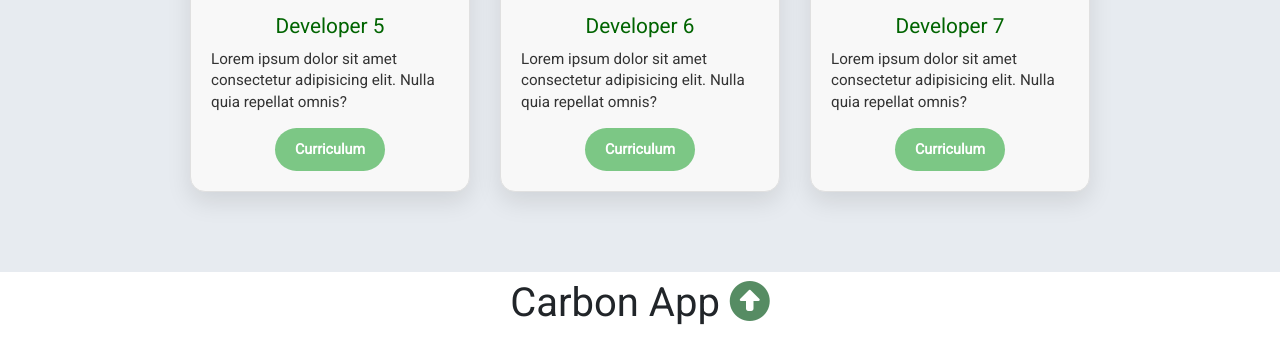
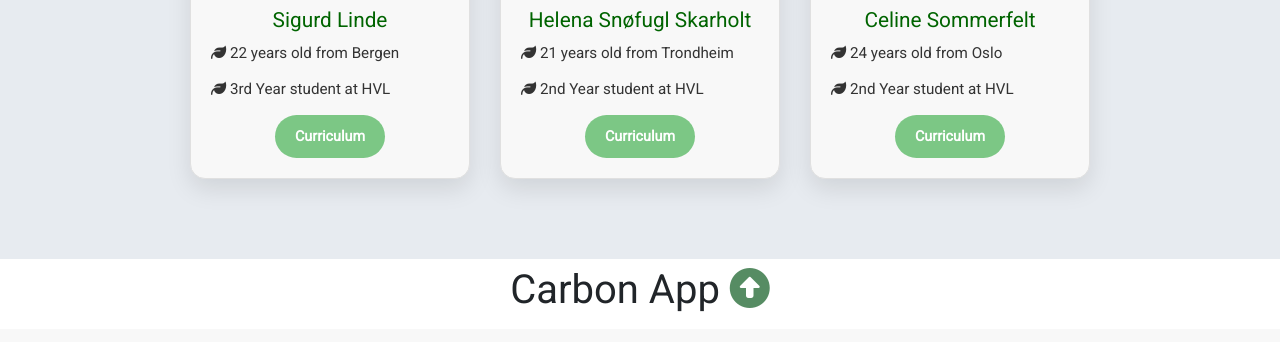
Before and after one commit to wboroy/carbon_app_2025, a Flask app: page /about_us in a window 1280 px wide. Shown: the part 1285-1627 px from the top of the page. After the commit the page ends 1597 px from the top, so only its background shows below. Run offline with Flask 2, Linux system fonts and the light colour scheme; some libraries are stand-ins or nearby versions.

Commit message:
Add files via upload

```diff
--- a/capp/templates/About_us.html
+++ b/capp/templates/About_us.html
@@ -5,7 +5,7 @@
 <section class="section_header_home" style="background: #b9eccd;">
   <div class="hero_overlay" style="background: rgba(0,0,0,0.1);">
     <div class="container hero_content">
-      <h1><span class="highlight">About</span> Us</h1>
+      <h1><span class="highlight">About Us</span></h1>
       <p>
         Meet the team behind Carbon App. We are dedicated to creating tools that help
         individuals and organizations understand and reduce their carbon footprint.
@@ -18,7 +18,7 @@
 <!-- Developers / Team Section -->
 <section class="section_developers">
   <div class="container">
-    <h1>Our Team</h1>
+    <h1>Meet our team</h1>
     <p>
       Our team of economists and developers is passionate about sustainable solutions and innovative tools to calculate and reduce carbon emissions.
     </p>
@@ -27,56 +27,63 @@
       <!-- Developer 1 -->
       <div class="box">
         <img src="https://randomuser.me/api/portraits/men/10.jpg" alt="Developer 1">
-        <h3>Developer 1</h3>
-        <p>Lorem ipsum dolor sit amet consectetur adipisicing elit. Nulla quia repellat omnis?</p>
+        <h3>Ivan Nenadovic</h3>
+        <p><i class="fa-solid fa-leaf"></i> 21 years old from Bergen</p>
+        <p><i class="fa-solid fa-leaf"></i> 3rd Year student at HVL</p>
         <a class="btn_developers" href="#" target="_blank">Curriculum</a>
       </div>
 
       <!-- Developer 2 -->
       <div class="box">
         <img src="https://randomuser.me/api/portraits/men/10.jpg" alt="Developer 2">
-        <h3>Developer 2</h3>
-        <p>Lorem ipsum dolor sit amet consectetur adipisicing elit. Nulla quia repellat omnis?</p>
+        <h3>Danny Hoang Nguyen</h3>
+        <p><i class="fa-solid fa-leaf"></i> 21 years old from Bergen</p>
+        <p><i class="fa-solid fa-leaf"></i> 3rd Year student at HVL</p>
         <a class="btn_developers" href="#" target="_blank">Curriculum</a>
       </div>
 
       <!-- Developer 3 -->
       <div class="box">
         <img src="https://randomuser.me/api/portraits/men/10.jpg" alt="Developer 3">
-        <h3>Developer 3</h3>
-        <p>Lorem ipsum dolor sit amet consectetur adipisicing elit. Nulla quia repellat omnis?</p>
+        <h3>Håvard Heggebø Tveita</h3>
+        <p><i class="fa-solid fa-leaf"></i> 21 years old from Ølen</p>
+        <p><i class="fa-solid fa-leaf"></i> 3rd Year student at HVL</p>
         <a class="btn_developers" href="#" target="_blank">Curriculum</a>
       </div>
 
       <!-- Developer 4 -->
       <div class="box">
         <img src="https://randomuser.me/api/portraits/men/10.jpg" alt="Developer 4">
-        <h3>Developer 4</h3>
-        <p>Lorem ipsum dolor sit amet consectetur adipisicing elit. Nulla quia repellat omnis?</p>
+        <h3>William Borøy</h3>
+        <p><i class="fa-solid fa-leaf"></i> 23 years old from Kristiansand</p>
+        <p><i class="fa-solid fa-leaf"></i> 3rd Year student at HVL</p>
         <a class="btn_developers" href="#" target="_blank">Curriculum</a>
       </div>
 
       <!-- Developer 5 -->
       <div class="box">
         <img src="https://randomuser.me/api/portraits/men/10.jpg" alt="Developer 5">
-        <h3>Developer 5</h3>
-        <p>Lorem ipsum dolor sit amet consectetur adipisicing elit. Nulla quia repellat omnis?</p>
+        <h3>Sigurd Linde</h3>
+        <p><i class="fa-solid fa-leaf"></i> 22 years old from Bergen</p>
+        <p><i class="fa-solid fa-leaf"></i> 3rd Year student at HVL</p>
         <a class="btn_developers" href="#" target="_blank">Curriculum</a>
       </div>
 
       <!-- Developer 6 -->
       <div class="box">
         <img src="https://randomuser.me/api/portraits/men/10.jpg" alt="Developer 6">
-        <h3>Developer 6</h3>
-        <p>Lorem ipsum dolor sit amet consectetur adipisicing elit. Nulla quia repellat omnis?</p>
+        <h3>Helena Snøfugl Skarholt</h3>
+        <p><i class="fa-solid fa-leaf"></i> 21 years old from Trondheim</p>
+        <p><i class="fa-solid fa-leaf"></i> 2nd Year student at HVL</p>
         <a class="btn_developers" href="#" target="_blank">Curriculum</a>
       </div>
 
       <!-- Developer 7 -->
       <div class="box">
         <img src="https://randomuser.me/api/portraits/men/10.jpg" alt="Developer 7">
-        <h3>Developer 7</h3>
-        <p>Lorem ipsum dolor sit amet consectetur adipisicing elit. Nulla quia repellat omnis?</p>
+        <h3>Celine Sommerfelt</h3>
+        <p><i class="fa-solid fa-leaf"></i> 24 years old from Oslo</p>
+        <p><i class="fa-solid fa-leaf"></i> 2nd Year student at HVL</p>
         <a class="btn_developers" href="#" target="_blank">Curriculum</a>
       </div>
     </div>
--- a/capp/templates/layout.html
+++ b/capp/templates/layout.html
@@ -45,7 +45,7 @@
             <div class="carbon_app_navbar">
               <h1 class="logo">
                 <a href="{{url_for('home.home_home')}}" class="logo-link">
-                  <span class="text-logo"><i class="fa-solid fa-leaf"></i> Carbon</span> App
+                  <span class="text-logo"><i class="fa-solid fa-leaf"></i> Foot</span>Print
                 </a>
               </h1>
               <nav>
```
